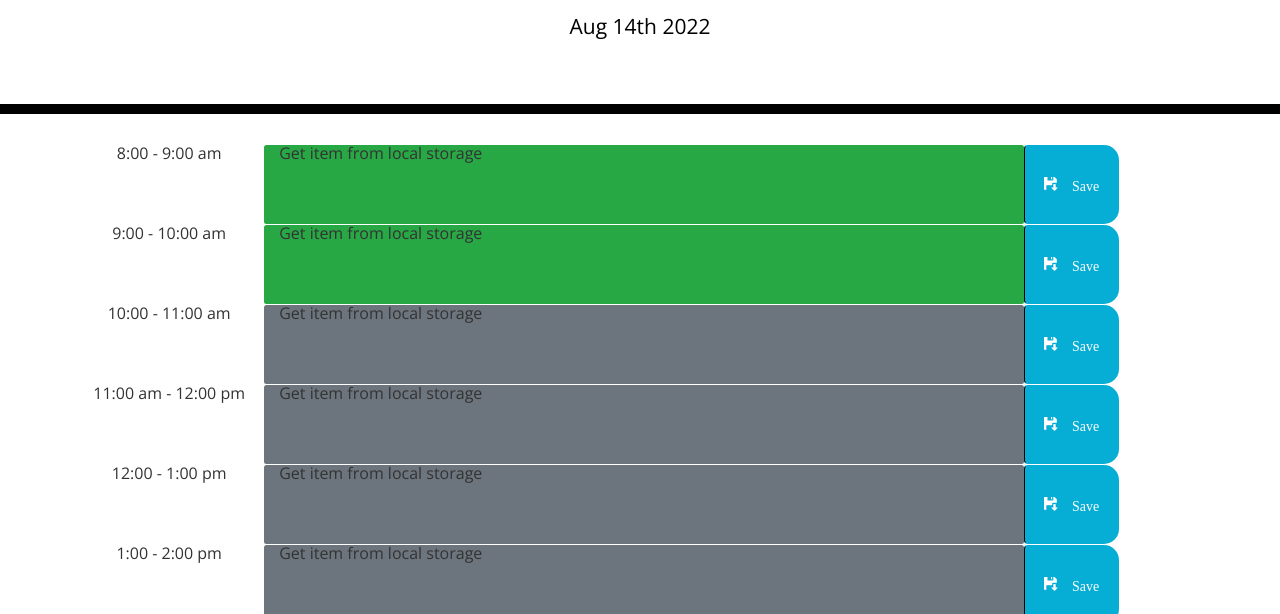
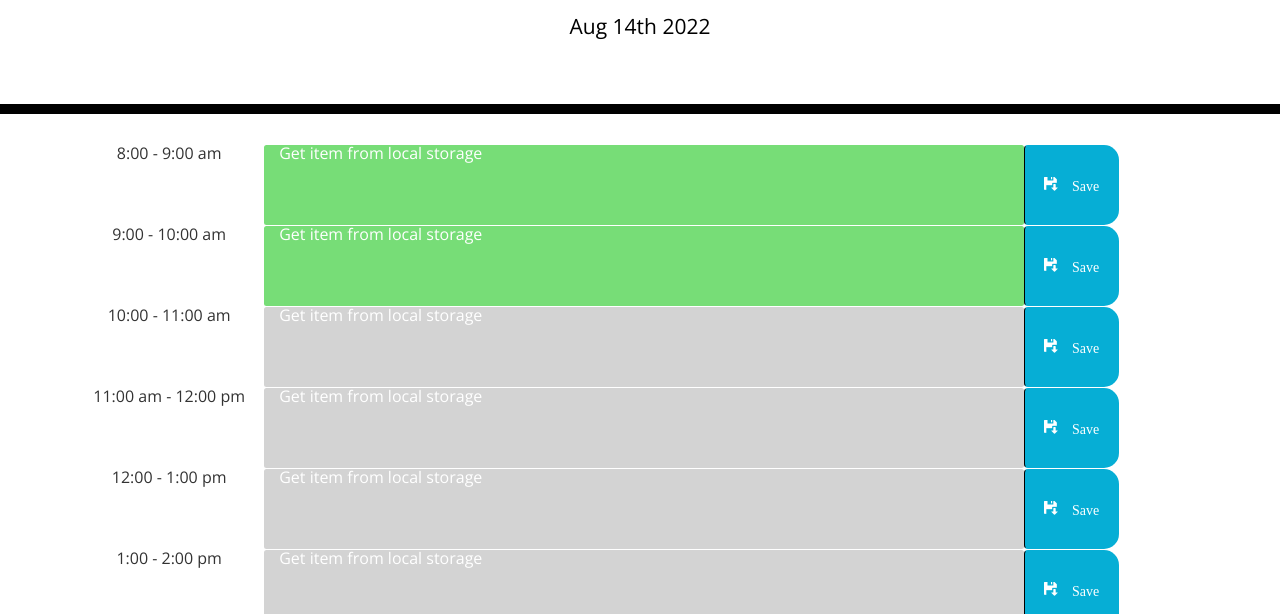
Before and after one commit to BrettMiller47/workday-scheduler.io, a plain HTML site: page index.html in a window 1280 px wide. Shown: the part 186-800 px from the top of the page. Drawn offline with nearby package versions, Linux system fonts and the light colour scheme.

Commit message:
1) added min-height: 80px to class .description{} 2) removed get getBackgroundClass and instead put the if statements from that function directly into the times{} for-loop

```diff
--- a/assets/css/style.css
+++ b/assets/css/style.css
@@ -23,6 +23,7 @@ textarea{
 
 .description{
   white-space: pre-wrap;
+  min-height: 80px;
 }
 
 .time-block{
@@ -32,7 +33,7 @@ textarea{
 
 .row {
   white-space: pre-wrap;
-  height: 80px;
+  min-height: 80px;
   border-top: 1px solid white;;
 }
 
--- a/assets/js/script.js
+++ b/assets/js/script.js
@@ -29,25 +29,25 @@ for (let i = 0; i < lenTimes; i++) {
 
     // create the timeColEl (<p>)
     var timeColEl = document.createElement("p");
-    timeColEl.setAttribute("class", "col-sm-2 m-0 text-center");
+    timeColEl.setAttribute("class", "col-sm-2 m-0 time-block");
     timeColEl.textContent = Object.values(times)[i];
 
     // create the taskColEl (editable <p>)
     var taskColEl = document.createElement("p");
-    taskColEl.setAttribute("class", "col-sm-8 m-0 rounded");
+    taskColEl.setAttribute("class", "col-sm-8 m-0 rounded description");
 //BUG START-----------------------
+    // set the background color based on current time of day
     var timeRangeStartHr = Object.keys(times)[i];
-    var bootsrapBackgroundClass = getBackgroundClass(timeRangeStartHr);
-    console.log("i = " + i);
-    console.log("times[i] in [8,9,10,etc.] = " + timeRangeStartHr);
-    console.log("timeRangeStartHour = " + timeRangeStartHr);
-    console.log("bootstrapBackgroundClass(timeRangeStartHr) = " + bootsrapBackgroundClass);
-    console.log("Past: " + isPast(timeRangeStartHr) + "    Present: " + isPresent(timeRangeStartHr) + "    Future: " + isFuture(timeRangeStartHr));
-    console.log("----- next i -----");
+    if (isPast(timeRangeStartHr)) {
+        taskColEl.classList.add("past");
+    } else if (isPresent(timeRangeStartHr)) {
+        taskColEl.classList.add("present");
+    } else if (isFuture(timeRangeStartHr)) {
+        taskColEl.classList.add("future");
+    }
 //BUG END------------------------------------------------------------------
-    taskColEl.classList.add(bootsrapBackgroundClass);
+    taskColEl.id = "task-" + i;
     taskColEl.textContent = "Get item from local storage"
-    taskColEl.id = "task-" + i;
 
     // create the saveColEl (<button> with <span> child)
     var saveIconEl = document.createElement("span");
@@ -71,20 +71,6 @@ for (let i = 0; i < lenTimes; i++) {
     rootContainerEl.append(rowEl);
 }
 
-
-// function returning the class for bootstrap background colors based on time status
-function getBackgroundClass(numBetween1And24) {
-    if (isPast(numBetween1And24)) {
-        return "bg-secondary";
-    } else if (isPresent(numBetween1And24)) {
-        return "bg-danger";
-    } else if (isFuture(numBetween1And24)) {
-        return "bg-success";
-    } else {
-        console.log("Error Occured in getBackgroundClass(). Function returned nothing.")
-        return;
-    }
-}
 
 // function returning boolean where true is an hourly timeframe that has already occured today
 function isPast(hourInMilitaryTime) {
```
Also changed, not shown: index.html (+2 -2 lines).
